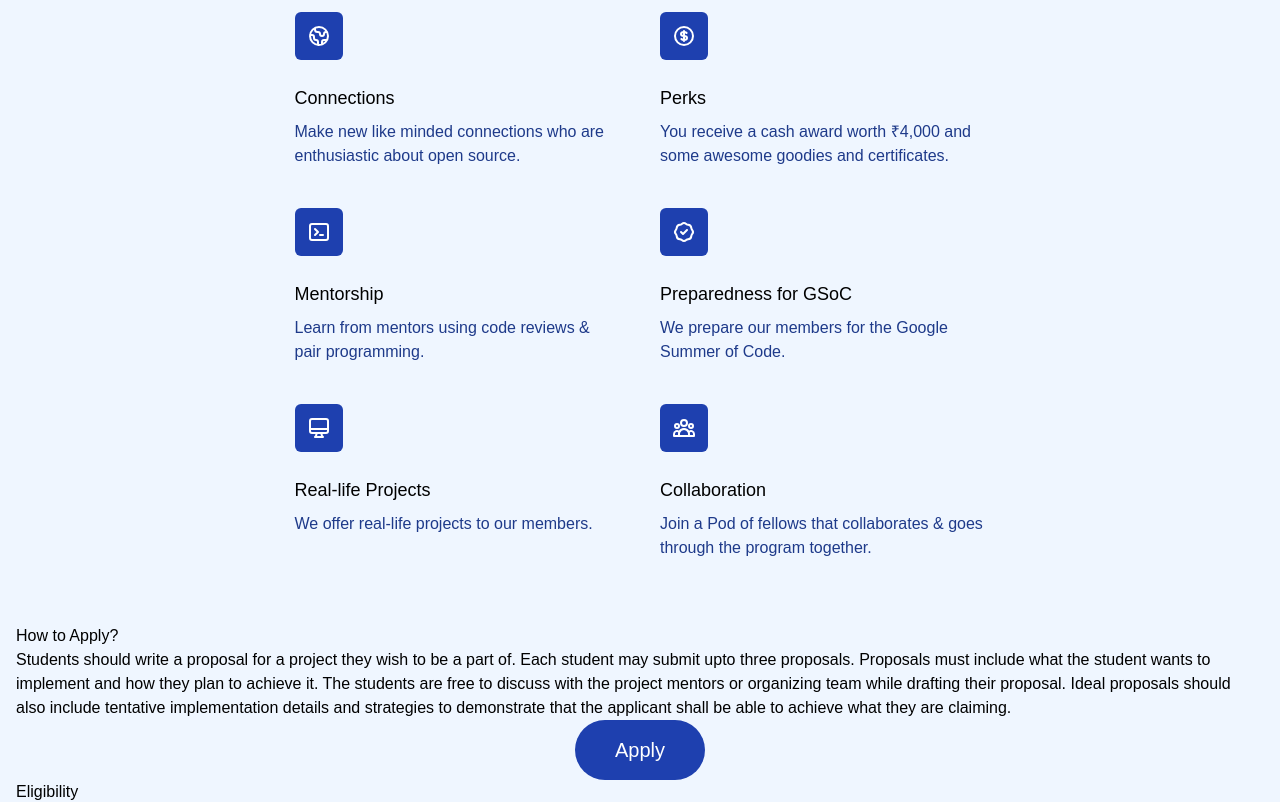
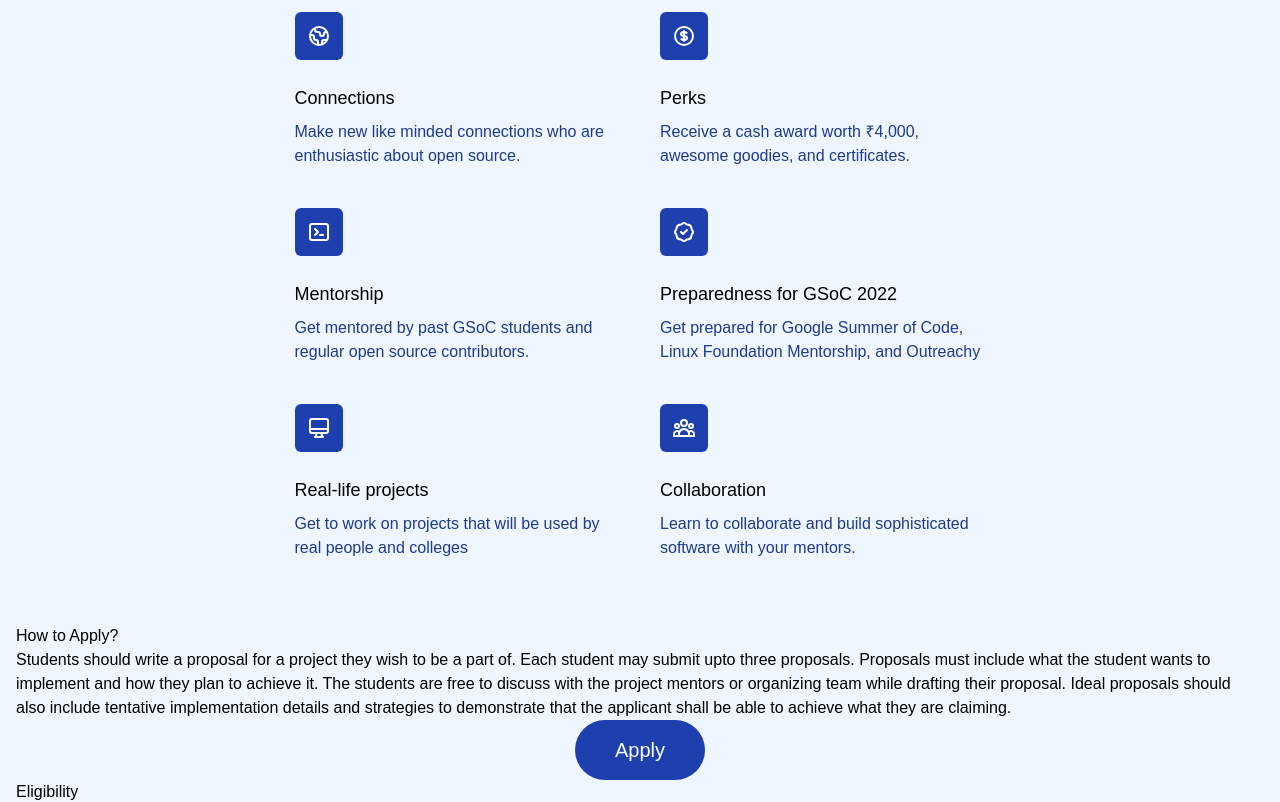
Before and after one commit to OpenLake/FOSS-Overflow, a Next.js app: page / in a window 1280 px wide. Shown: the part 860-1662 px from the top of the page. Built offline with nearby package versions, Linux system fonts and the light colour scheme; what @tailwindcss/typography would draw is missing.

Commit message:
content: Improve eligibility and why apply section

```diff
--- a/content/eligibility.js
+++ b/content/eligibility.js
@@ -10,7 +10,7 @@ export const eligibilityData = [
 	{
 		title: 'Tech Stack',
 		description:
-			'You should have a basic understanding of the tech stacks that are used in the projects.',
+			'You should have a basic understanding of the tech stack that is used in your project.',
 	},
 	{
 		title: 'Time',
--- a/content/why-apply.js
+++ b/content/why-apply.js
@@ -18,27 +18,27 @@ export const whyApplyData = [
 		title: 'Perks',
 		icon: CurrencyDollarIcon,
 		description:
-			'You receive a cash award worth ₹4,000 and some awesome goodies and certificates.',
+			'Receive a cash award worth ₹4,000, awesome goodies, and certificates.',
 	},
 	{
 		title: 'Mentorship',
 		icon: TerminalIcon,
-		description: 'Learn from mentors using code reviews & pair programming.',
+		description: 'Get mentored by past GSoC students and regular open source contributors.',
 	},
 	{
-		title: 'Preparedness for GSoC',
+		title: 'Preparedness for GSoC 2022',
 		icon: BadgeCheckIcon,
-		description: 'We prepare our members for the Google Summer of Code.',
+		description: 'Get prepared for Google Summer of Code, Linux Foundation Mentorship, and Outreachy',
 	},
 	{
-		title: 'Real-life Projects',
+		title: 'Real-life projects',
 		icon: DesktopComputerIcon,
-		description: 'We offer real-life projects to our members.',
+		description: 'Get to work on projects that will be used by real people and colleges',
 	},
 	{
 		title: 'Collaboration',
 		icon: UserGroupIcon,
 		description:
-			'Join a Pod of fellows that collaborates & goes through the program together.',
+			'Learn to collaborate and build sophisticated software with your mentors.',
 	},
 ];
```
